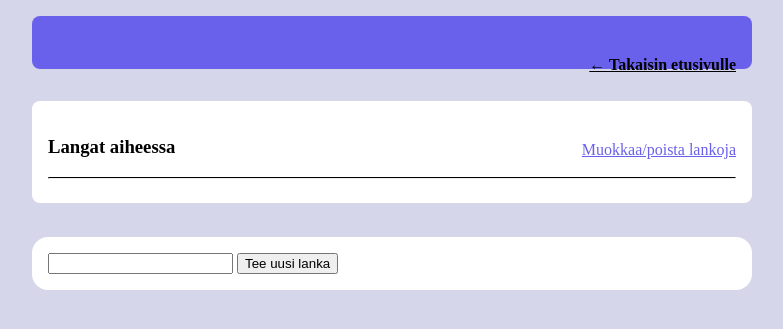
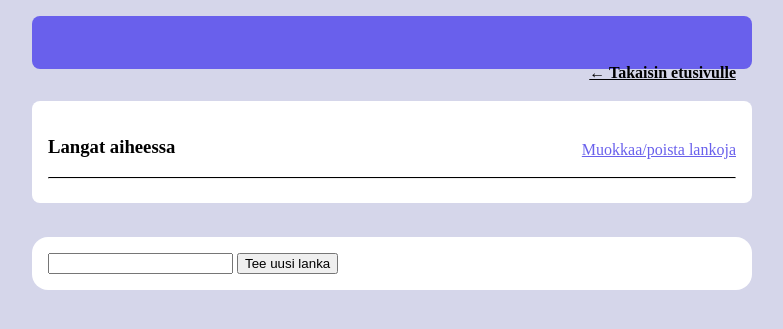
Before and after one commit to JimiUrsin/tsoha-diskus, a Flask app: template templates/forum.html in a window 1280 px wide. Shown: the top 329 px of the page, without its empty margins (248-1031 px from the left). Run offline with Flask 2, Linux system fonts and the light colour scheme; the template is opened without the code that fills it, so the values that code supplies are empty; the visitor is signed in with stand-in values (Sample User, id 1).

Commit message:
Minor visual changes

```diff
--- a/templates/forum.html
+++ b/templates/forum.html
@@ -3,7 +3,7 @@
 
 {% block content %}
     <div id="top-bar">
-        <p style="float:right; padding-top: .5em;">
+        <p style="float:right; padding-top: 1em;">
             <a href="/" >← Takaisin etusivulle</a><br>
         </p>
         <h1>{{forum.topic}}</h1>
--- a/templates/thread.html
+++ b/templates/thread.html
@@ -3,7 +3,7 @@
 
 {% block content %}
 <div id="top-bar">
-<p style="float:right; padding-top:.5em;">
+<p style="float:right; padding-top:1em;">
 <a href="/forums/{{thread.forum_id}}">← Takaisin aiheeseen</a> <br>
 </p>
 <h1>{{thread.title}}</h1>
@@ -12,7 +12,7 @@
 
 <div id="middle">
 {% if session.username %}
-    <p style="float:right; padding-top:.5em;">
+    <p style="float:right; padding-top:0.5em;">
         {% if edit %}
             <a href="{{thread.id}}">Lopeta muokkaaminen</a>
         {% else %}
```
